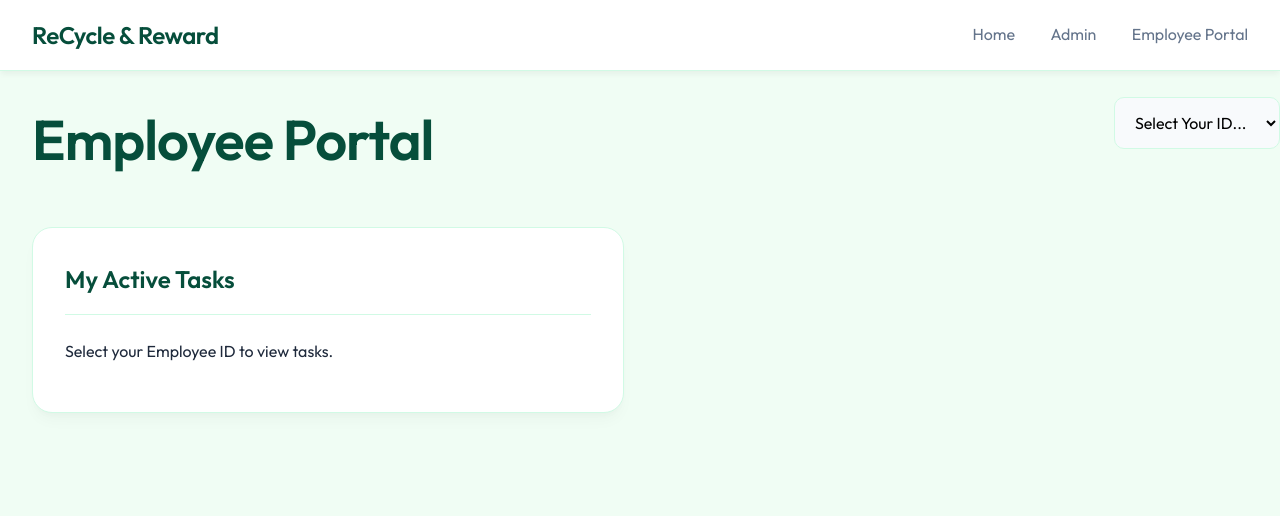
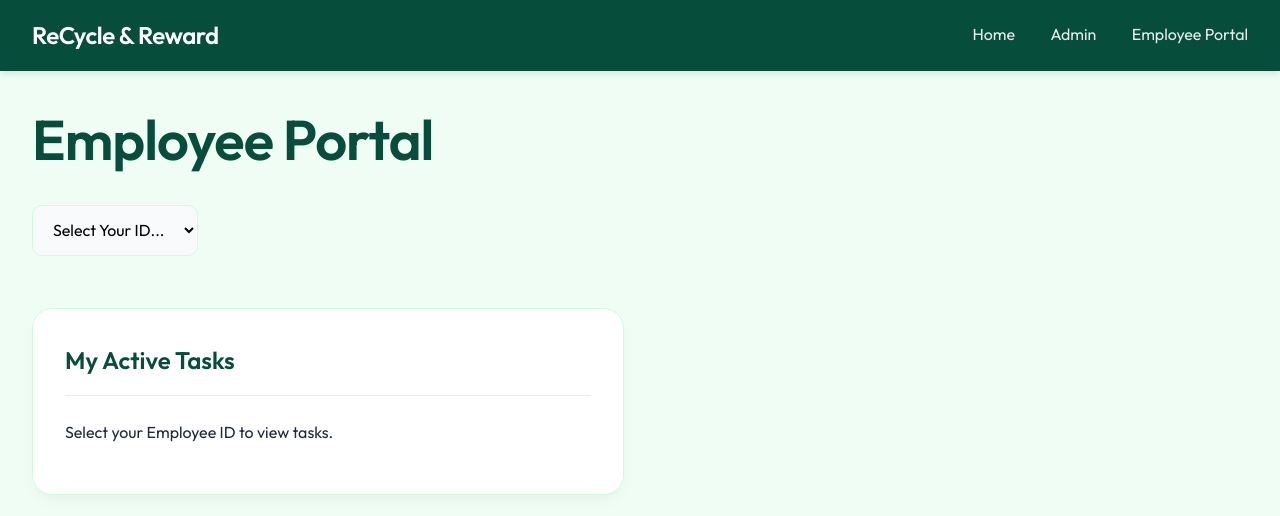
Before and after one commit to snehas82523/e-waste-disposal-system, a Flask app: page /employee in a window 1280 px wide. Shown: the top 516 px of the page. Run offline with Flask 3, Linux system fonts and the light colour scheme; data that the repository does not hold is empty.

Commit message:
UI interface

```diff
--- a/init_db.py
+++ b/init_db.py
@@ -14,7 +14,7 @@ with app.app_context():
 
     # Seed a demo Employee
     if not Employee.query.get(1):
-        demo_emp = Employee(name='John Doe', email='john@example.com', role='Driver', status='Active')
+        demo_emp = Employee(name='John Doe', email='john@example.com', role='collector', status='Active')
         db.session.add(demo_emp)
         print("Seed Employee created.")
 
--- a/static/css/styles.css
+++ b/static/css/styles.css
@@ -40,9 +40,9 @@ body {
     justify-content: space-between;
     align-items: center;
     padding: 1rem 2rem;
-    background: var(--bg-card);
-    border-bottom: 1px solid var(--border-color);
-    box-shadow: 0 4px 6px -1px rgba(0, 0, 0, 0.05);
+    background: var(--primary-color); /* Green Banner */
+    border-bottom: 1px solid var(--primary-color);
+    box-shadow: 0 4px 6px -1px rgba(0, 0, 0, 0.1);
     position: sticky;
     top: 0;
     z-index: 100;
@@ -51,13 +51,13 @@ body {
 .logo {
     font-weight: 700;
     font-size: 1.5rem;
-    color: var(--primary-color);
+    color: white; /* White text on green */
     letter-spacing: -0.5px;
 }
 
 .nav-links a {
     text-decoration: none;
-    color: var(--text-muted);
+    color: rgba(255, 255, 255, 0.9); /* Light text */
     font-weight: 500;
     margin-left: 2rem;
     transition: color 0.2s ease;
@@ -65,7 +65,7 @@ body {
 
 .nav-links a:hover,
 .nav-links a.active {
-    color: var(--accent-color);
+    color: var(--accent-color); /* Pop color on hover */
 }
 
 /* --- Layouts --- */
--- a/templates/employee_portal.html
+++ b/templates/employee_portal.html
@@ -2,9 +2,9 @@
 
 {% block content %}
 <div class="employee-dashboard">
-    <div class="header-section" style="display: flex; justify-content: space-between; align-items: center;">
+    <div class="header-section" style="display: flex; flex-direction: column; align-items: flex-start; gap: 10px;">
         <h1 style="padding-left: 2rem;">Employee Portal</h1>
-        <div class="employee-controls">
+        <div class="employee-controls" style="padding-left: 2rem;">
             <select id="employee-select-portal">
                 <option value="">Select Your ID...</option>
                 <!-- Populated by JS -->
```
